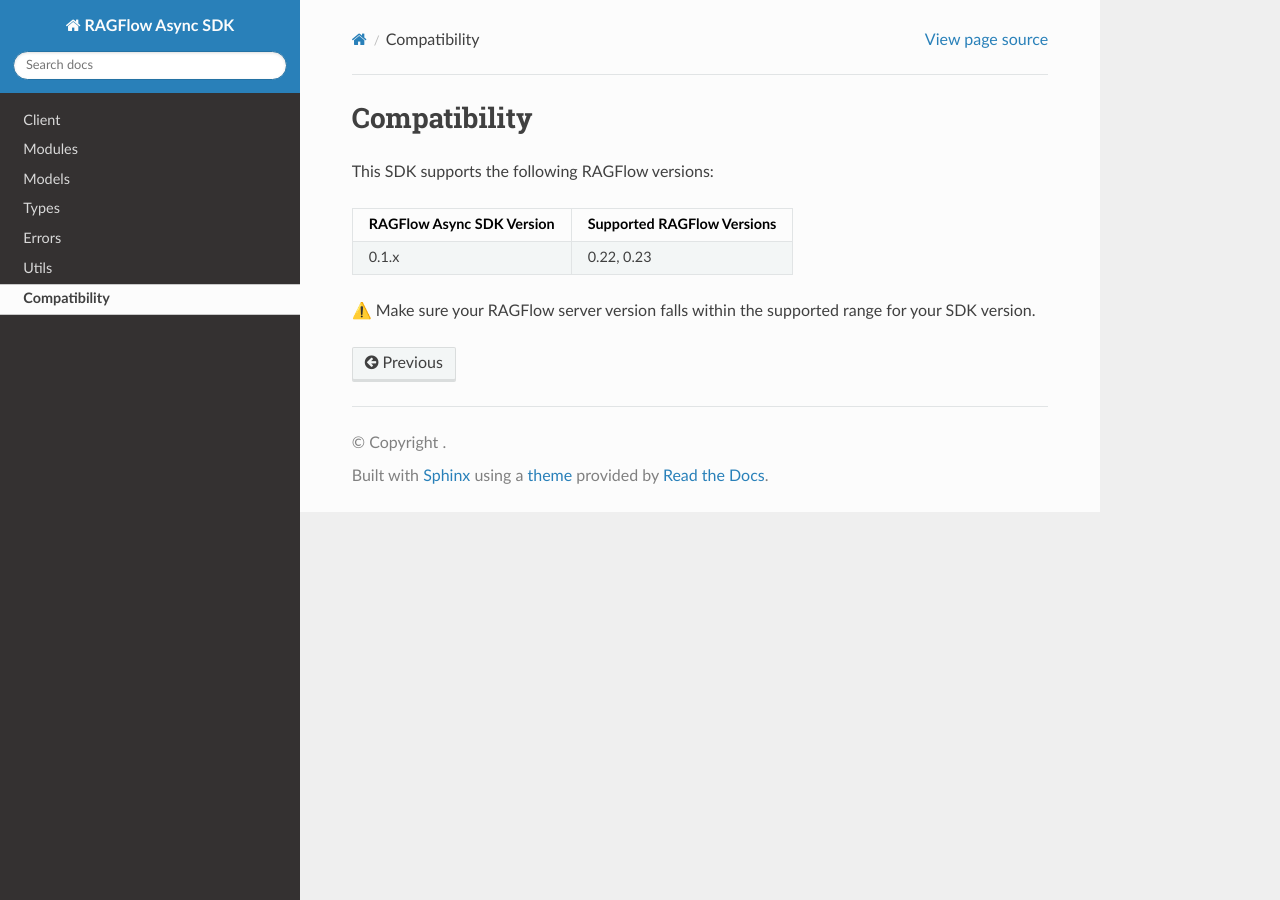
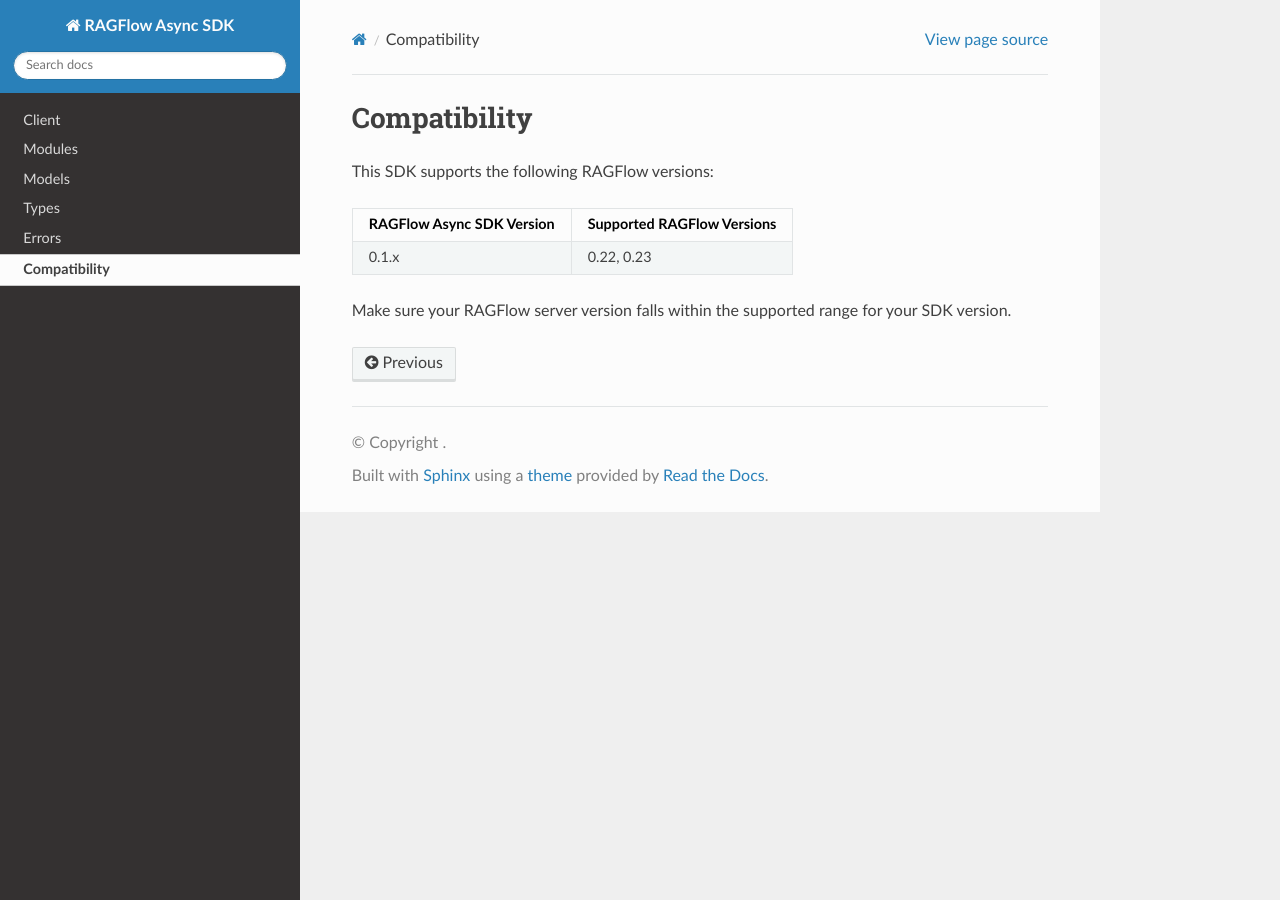
Before and after one commit to maoxiaowang/ragflow_async_sdk, a Sphinx documentation site: the page built from docs/sphinx/compatibility.rst, in a window 1280 px wide. Built offline with Sphinx 7.4.7 and the Read the Docs theme 3.1.0, drawn with Linux system fonts in a browser that asks for light colours.

Commit message:
opt: Add badges and ragflow compatibility tables for readme, adjust sphinx doc

```diff
--- a/docs/index.rst
+++ b/docs/index.rst
@@ -56,5 +56,4 @@
    sphinx/models
    sphinx/types
    sphinx/errors
-   sphinx/utils
    sphinx/compatibility
--- a/docs/sphinx/compatibility.rst
+++ b/docs/sphinx/compatibility.rst
@@ -11,4 +11,4 @@
    * - 0.1.x
      - 0.22, 0.23
 
-⚠️ Make sure your RAGFlow server version falls within the supported range for your SDK version.
+Make sure your RAGFlow server version falls within the supported range for your SDK version.
```
Also changed, not shown: README.md (+22 -0 lines), docs/sphinx/utils.rst (deleted, +0 -7 lines).
